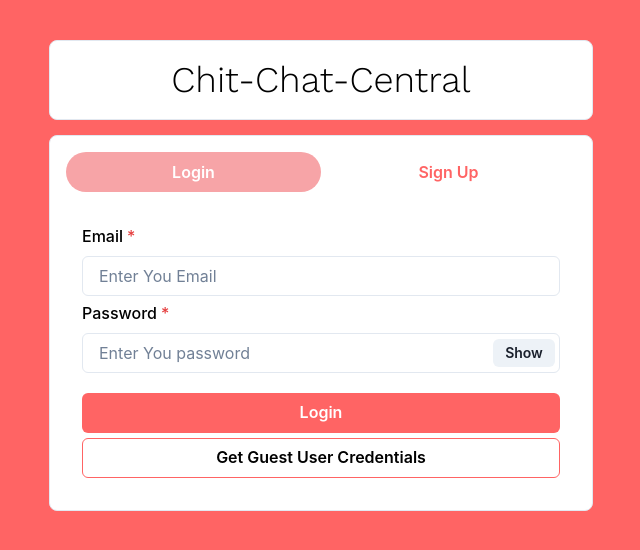
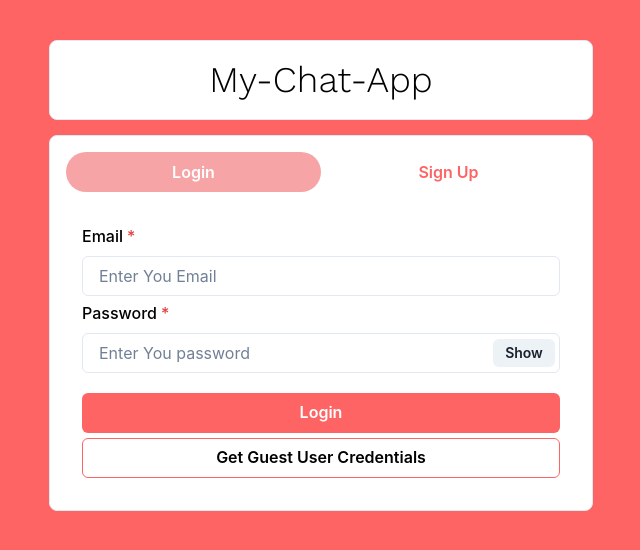
Before and after one commit to adarrssh/mern-chat-app-frontend-netlify, a React (Create React App) app: page / in a window 1280 px wide. Shown: the top 550 px of the page, without its empty margins (319-959 px from the left). Built offline with nearby package versions, Linux system fonts and the light colour scheme.

Commit message:
fix:name

```diff
--- a/src/Pages/HomePage.js
+++ b/src/Pages/HomePage.js
@@ -26,7 +26,7 @@ const HomePage = () => {
       borderRadius={"lg"}
       borderWidth={"1px"}
       >
-        <Text fontSize="4xl" fontFamily={'Work sans'} color={"black"}>Chit-Chat-Central</Text>
+        <Text fontSize="4xl" fontFamily={'Work sans'} color={"black"}>My-Chat-App</Text>
       </Box>
       <Box color={"black"} bg={"white"} w={"100%"} p={4} borderRadius={"lg"} borderWidth={"1px"}>
       <Tabs isFitted variant="soft-rounded">
--- a/src/Pages/Homepage.js
+++ b/src/Pages/Homepage.js
@@ -26,7 +26,7 @@ const HomePage = () => {
       borderRadius={"lg"}
       borderWidth={"1px"}
       >
-        <Text fontSize="4xl" fontFamily={'Work sans'} color={"black"}>Chit-Chat-Central</Text>
+        <Text fontSize="4xl" fontFamily={'Work sans'} color={"black"}>My-Chat-App</Text>
       </Box>
       <Box color={"black"} bg={"white"} w={"100%"} p={4} borderRadius={"lg"} borderWidth={"1px"}>
       <Tabs isFitted variant="soft-rounded">
--- a/src/components/miscellaneous/SideDrawer.js
+++ b/src/components/miscellaneous/SideDrawer.js
@@ -111,7 +111,7 @@ const SideDrawer = () => {
           </Button>
         </Tooltip>
 
-        <Text fontSize={"2xl"} fontFamily={"Work sans"}>Chit-Chat-Central</Text>
+        <Text fontSize={"2xl"} fontFamily={"Work sans"}>My-Chat-App</Text>
         <div>
           <Menu>
             <MenuButton p={1}>
```
